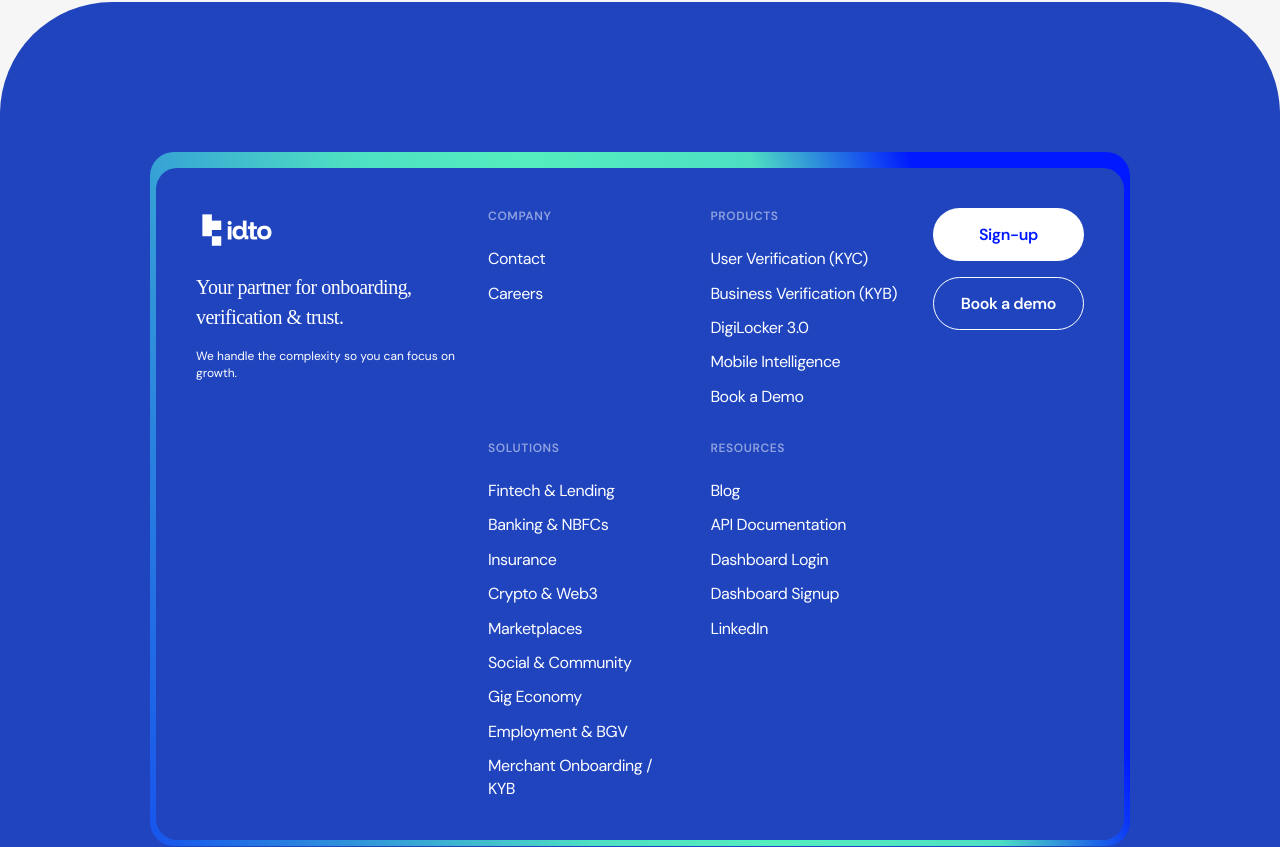
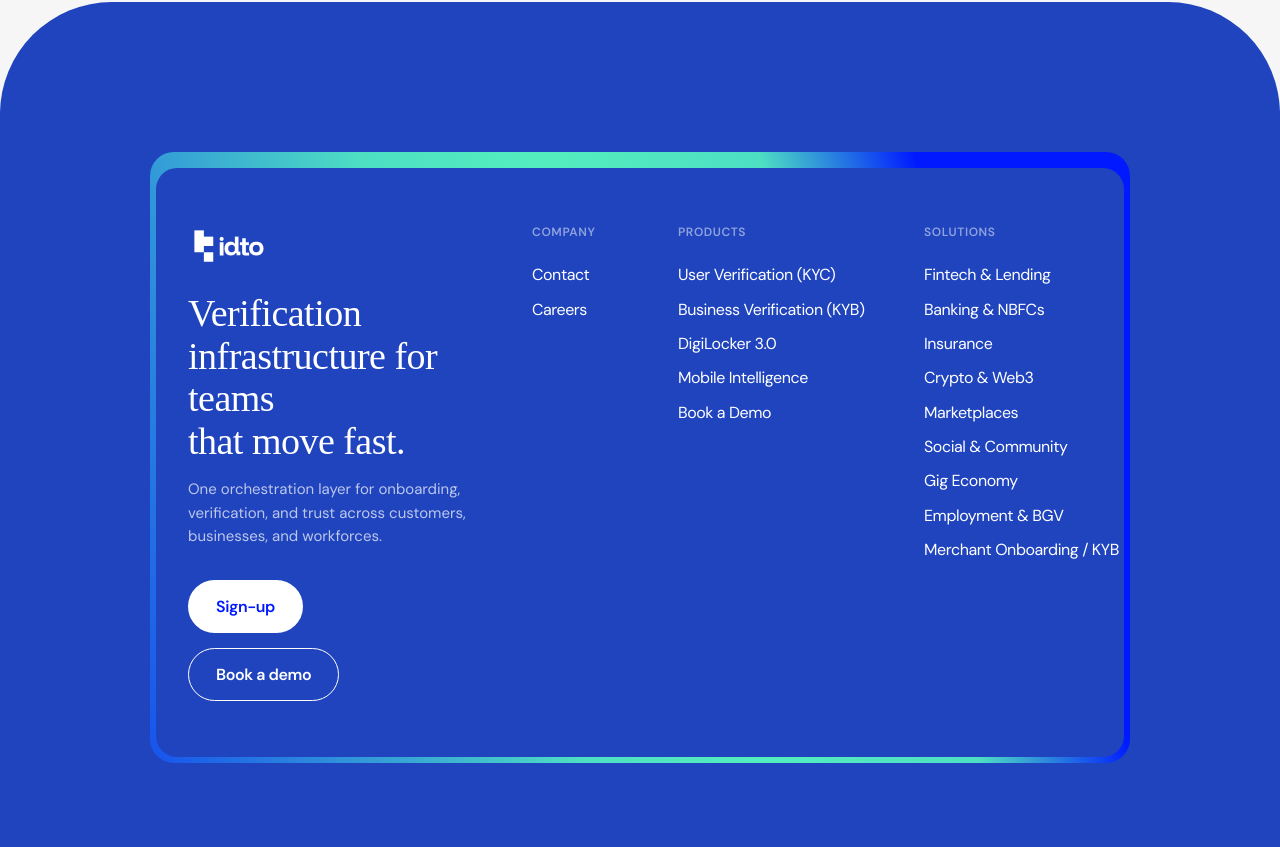
Before and after one commit to tojo04/idto-website, a React (Vite) app: page / in a window 1280 px wide. Shown: the part 9034-9881 px from the top of the page. Built offline with nearby package versions, Linux system fonts and the light colour scheme; no server answers; a web font is replaced by a local one.

Commit message:
minor fix

```diff
--- a/src/components/LandingPage/FooterSection.tsx
+++ b/src/components/LandingPage/FooterSection.tsx
@@ -55,10 +55,10 @@
               "linear-gradient(250deg, #0019ff 18%, #4edfc3 31%, #54eebe 49%, #4edfc3 64%, #0019ff 115%)",
           }}
         >
-          <div className="bg-blue-section rounded-[21px] px-5 lg:px-10 py-8 lg:py-10 overflow-hidden">
-            <div className="grid gap-8 sm:grid-cols-[minmax(220px,260px)_minmax(0,1fr)] sm:items-start lg:flex lg:flex-row">
+          <div className="bg-blue-section rounded-[21px] px-5 py-8 overflow-hidden sm:px-8 sm:py-10 lg:px-10 xl:py-14">
+            <div className="grid gap-9 md:grid-cols-[minmax(220px,280px)_minmax(0,1fr)] md:gap-10 xl:grid-cols-[minmax(280px,0.86fr)_minmax(0,2.35fr)] xl:items-start xl:gap-16">
               {/* Logo & Tagline */}
-              <div className="flex flex-col gap-5 w-full lg:w-[260px] shrink-0">
+              <div className="flex flex-col gap-6 w-full">
                 <img
                   src={footerLogo}
                   alt="idto"
@@ -68,19 +68,35 @@
                   decoding="async"
                 />
                 <div className="flex flex-col gap-4">
-                  <p className="font-heading text-lg lg:text-xl text-white leading-normal tracking-[-0.52px]">
-                    Your partner for onboarding,
+                  <p className="font-heading text-[24px] text-white leading-[1.12] tracking-[-0.52px] sm:text-[28px] xl:text-[38px]">
+                    Verification
                     <br />
-                    verification & trust.
+                    infrastructure for teams
+                    <br />
+                    that move fast.
                   </p>
-                  <p className="text-[12px] text-white font-light leading-[1.4]">
-                    We handle the complexity so you can focus on growth.
+                  <p className="max-w-[360px] text-[14px] text-white/70 font-light leading-[1.55] sm:text-[15px]">
+                    One orchestration layer for onboarding, verification, and trust across customers, businesses, and workforces.
                   </p>
+                </div>
+                <div className="flex flex-row flex-wrap gap-[15px] pt-2">
+                  <Button
+                    title="Sign-up"
+                    href="https://dashboard.idto.ai/signup/"
+                    variant="white"
+                    size="md"
+                  />
+                  <Button
+                    title="Book a demo"
+                    onClick={bookDemo}
+                    variant="outline-white"
+                    size="md"
+                  />
                 </div>
               </div>
 
               {/* Links Columns */}
-              <div className="grid flex-1 min-w-0 grid-cols-1 gap-x-12 gap-y-8 sm:col-start-2 sm:row-span-2 sm:grid-cols-2 sm:gap-x-8 sm:gap-y-8 min-[1024px]:max-w-[660px] min-[1024px]:grid-cols-[minmax(150px,0.75fr)_minmax(260px,1fr)] min-[1024px]:gap-x-20 min-[1024px]:gap-y-11 lg:col-span-1">
+              <div className="grid min-w-0 grid-cols-1 gap-x-8 gap-y-9 sm:grid-cols-2 lg:gap-x-12 xl:grid-cols-[minmax(90px,0.55fr)_minmax(190px,0.95fr)_minmax(220px,1.1fr)_minmax(170px,0.8fr)] xl:gap-x-14 xl:gap-y-0">
                 {/* Company */}
                 <div className="flex flex-col gap-4 lg:gap-6 w-full lg:w-auto lg:min-w-[100px]">
                   <p className="text-xs font-semibold text-white/50 uppercase tracking-[0.6px]">
@@ -175,22 +191,6 @@
                   </div>
                 </div>
               </div>
-
-              {/* CTA Buttons */}
-              <div className="flex flex-row gap-[15px] self-start sm:col-start-1 sm:row-start-2 sm:flex-col sm:justify-self-start lg:flex-col lg:gap-4 shrink-0 lg:ml-auto">
-                <Button
-                  title="Sign-up"
-                  href="https://dashboard.idto.ai/signup/"
-                  variant="white"
-                  size="md"
-                />
-                <Button
-                  title="Book a demo"
-                  onClick={bookDemo}
-                  variant="outline-white"
-                  size="md"
-                />
-              </div>
             </div>
           </div>
         </div>
```
